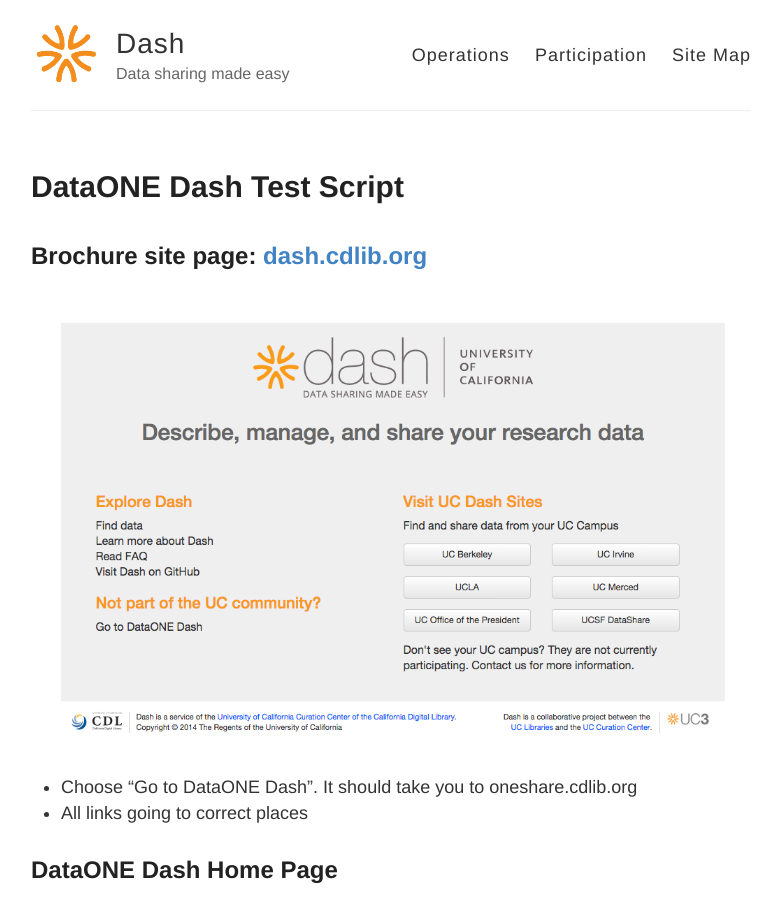
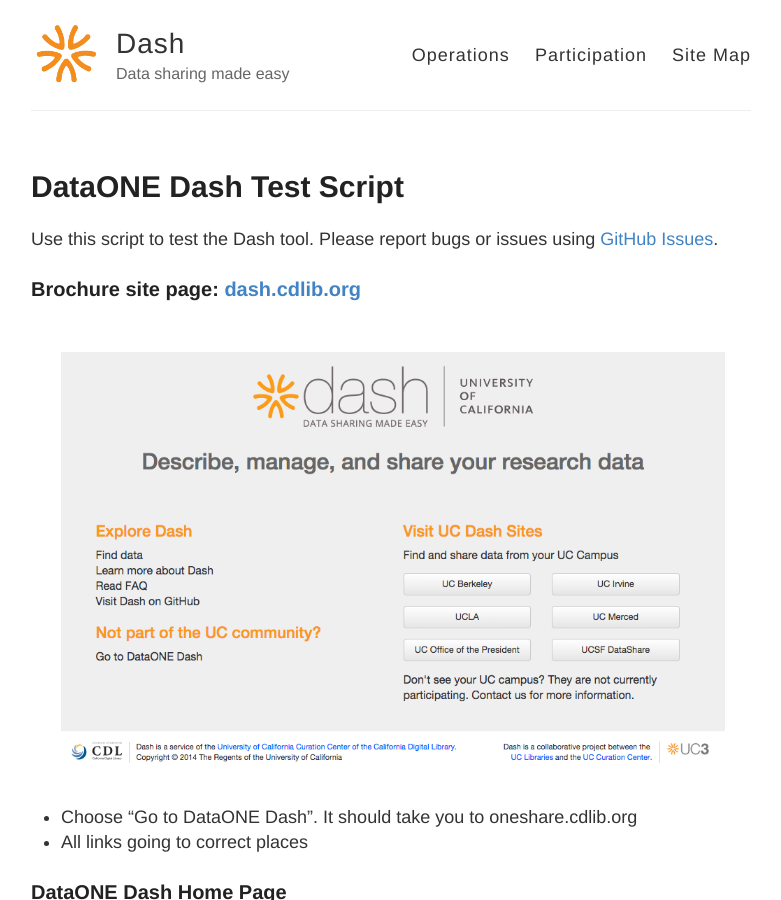
Before and after one commit to CDLUC3/dash, a Jekyll site: the page built from test-script.md, in a window 1280 px wide and 900 px high. Shown: the whole window, without its empty margins (249-1030 px from the left). Built offline with Jekyll 4.4.1, drawn with Linux system fonts in a browser that asks for light colours.

Commit message:
Update test-script.md

```diff
--- a/test-script.md
+++ b/test-script.md
@@ -4,8 +4,9 @@
 permalink: /test-script/
 ---
 
+Use this script to test the Dash tool. Please report bugs or issues using [GitHub Issues](http://github.com/cdluc3/dash/issues).
 
-## Brochure site page: [dash.cdlib.org](https://dash-dev.cdlib.org/)
+### Brochure site page: [dash.cdlib.org](https://dash-dev.cdlib.org/)
 
 
 ![Brochure](https://raw.githubusercontent.com/CDLUC3/dash/gh-pages/images/screenshots/brochure.png)
@@ -15,7 +16,7 @@
 * All links going to correct places
 
 
-## DataONE Dash Home Page
+### DataONE Dash Home Page
 
 ![Home](https://raw.githubusercontent.com/CDLUC3/dash/gh-pages/images/screenshots/home.png)
 
@@ -28,7 +29,7 @@
 * Go to “FAQ”. Verify it’s DataONE specific.
 * Click on “My datasets”. Should take you to google login.
 
-## Search & Browse
+### Search & Browse
 
 ![Browse](https://raw.githubusercontent.com/CDLUC3/dash/gh-pages/images/screenshots/browse.png)
 
@@ -39,7 +40,7 @@
 * ‘sort by’ works.
 * Click on all the linked items works. eg. author does author search, show/hide abstract, title take you to the full record and you can download.
 
-## Dataset landing page
+### Dataset landing page
 
 ![Landing](https://raw.githubusercontent.com/CDLUC3/dash/gh-pages/images/screenshots/landing.png)
 
@@ -49,7 +50,7 @@
 * verify citation is correct
 * Make sure DataONE logo in top right; footers etc. also go to DataONE
 
-## Steps to Share Share Page
+### Steps to Share Share Page
 
 ![Steps](https://raw.githubusercontent.com/CDLUC3/dash/gh-pages/images/screenshots/stepstoshare.png)
 
@@ -57,7 +58,7 @@
 * Links work
 
 
-## My Datasets
+### My Datasets
 
 ![MyDatasets](https://raw.githubusercontent.com/CDLUC3/dash/gh-pages/images/screenshots/mydatasets.png)
 
@@ -66,7 +67,7 @@
 * DELETE. warning pops up and asks if you really want to delete.
 * LOG. takes you to the log page
 
-## Metadata entry (1)
+### Metadata entry (1)
 
 ![metadata1](https://raw.githubusercontent.com/CDLUC3/dash/gh-pages/images/screenshots/metadata1.png)
 
@@ -79,7 +80,7 @@
 * Ensure that additional authors and keywords work as expected. Add additional fields and delete.
 * Can’t proceed without required fields (Title, publisher, data type, author, keywords)
 
-## Metadata entry (2)
+### Metadata entry (2)
 
 ![Metadata2](https://raw.githubusercontent.com/CDLUC3/dash/gh-pages/images/screenshots/metadata2.png)
 
@@ -93,7 +94,7 @@
 * Rights URI = http://creativecommons.org/publicdomain/zero/1.0/
 * Make sure DataONE logo in top right; footers etc. also go to DataONE
 
-## Upload
+### Upload
 
 ![Upload1](https://raw.githubusercontent.com/CDLUC3/dash/gh-pages/images/screenshots/upload1.png)
 
@@ -110,7 +111,7 @@
 * click “start’ and it uploads your dataset
 * click ‘cancel’ and it removes it
 
-## Review & Submit
+### Review & Submit
 
 ![review](https://raw.githubusercontent.com/CDLUC3/dash/gh-pages/images/screenshots/review.png)
 
```
